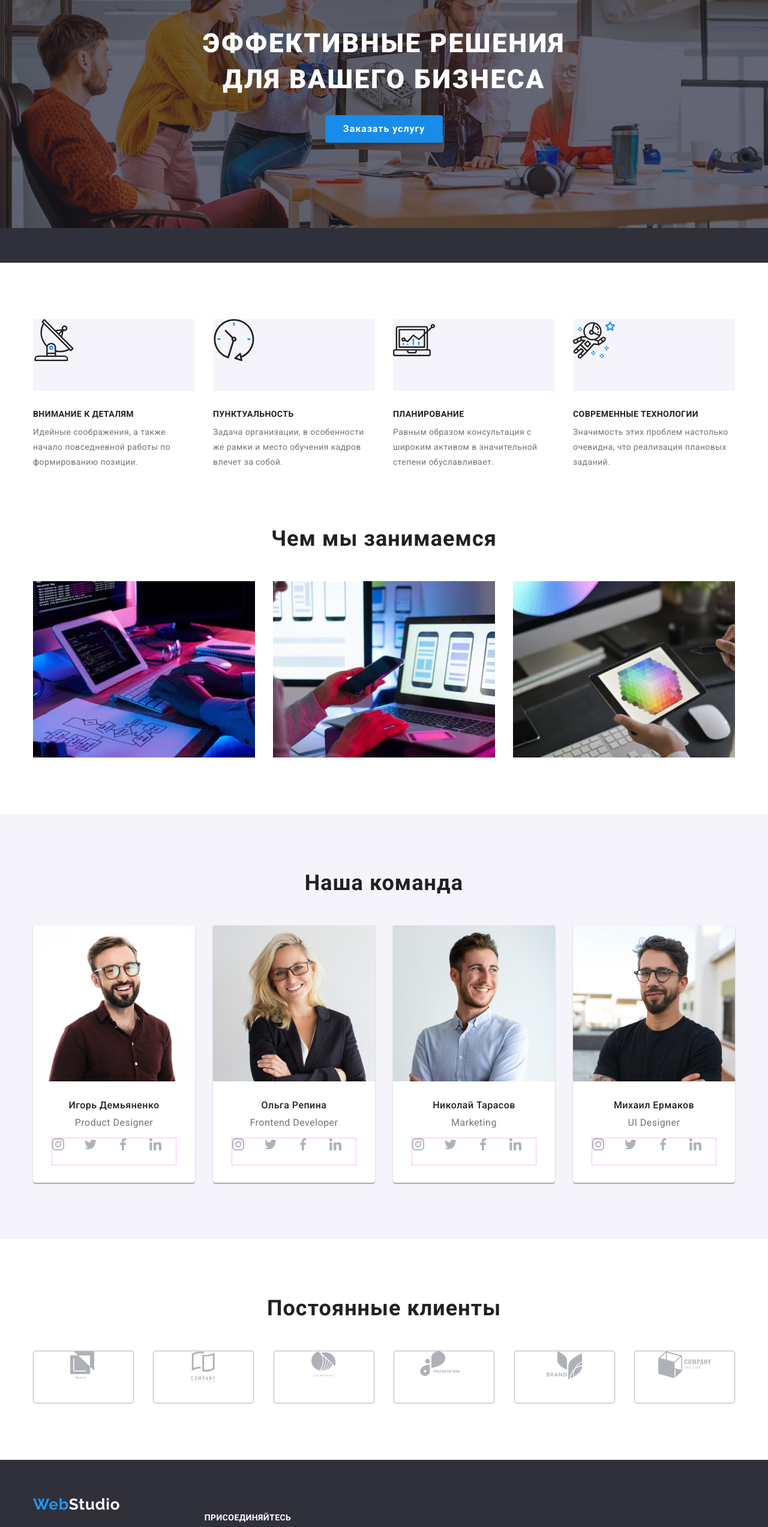
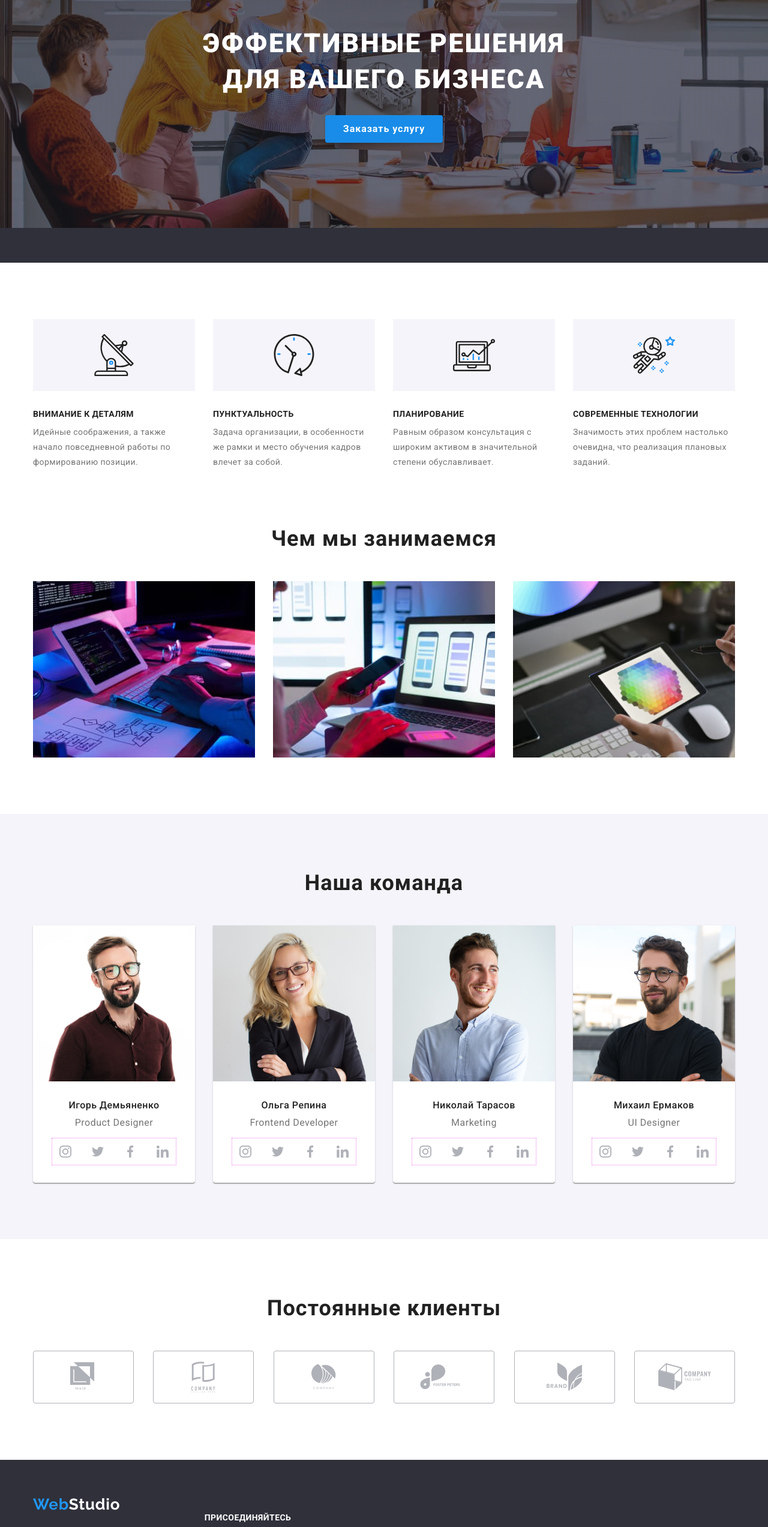
Before and after one commit to irabrunda/goit-markup-hw-04, a plain HTML site: page index.html in a window 1280 px wide. Shown: the part 240-2786 px from the top of the page at 60% size. Drawn offline with nearby package versions, Linux system fonts and the light colour scheme.

Commit message:
centered-icons

```diff
--- a/style.css
+++ b/style.css
@@ -237,9 +237,10 @@ a {
     letter-spacing: 0.03em;
     color: var(--secondary-text-color);
 }
-/* ИКОНКИ ИЗ СПРАЙТА */
 .feature-icon-div {
-    display: block;
+    display: flex;
+    justify-content: center;
+    align-items: center;
     padding: 0;
     width: 270px;
     height: 120px;
@@ -357,7 +358,9 @@ a {
 }
 /* Наша команда соцсети */
 .team-social {
-    display: inline-flex;
+    display: flex;
+    justify-content: center;
+    align-items: center;
     margin: 0;
     padding: 0;
     outline: 1px dotted violet;
@@ -366,12 +369,30 @@ a {
 .team-social .link + .link {
     margin-left: 10px;
 }
+.team-social .link {
+    list-style: none;
+    display: flex;
+    justify-content: center;
+    align-items: center;
+    width: 44px;
+    height: 44px;
+    border-radius: 50%;
+    box-shadow: none;
+
+    background-color: var(--primary-background-color);
+    background-repeat: no-repeat;
+    background-size: contain;
+    background-position: center;
+}
 .link .social-icon {
     text-decoration: none;
     display: flex;
     justify-content: center;
+    align-items: center;
     padding: 0;
     border: none;
+
+    background-position: center;
     color: var(--icon-primary);
 }
 .team-social-icon {
@@ -381,20 +402,7 @@ a {
     fill: currentColor;
 }
 
-.team-social li {
-    list-style: none;
-    display: inline-flex;
-    content: "";
-    width: 44px;
-    height: 44px;
-    border-radius: 50%;
-    box-shadow: none;
 
-    background-color: var(--primary-background-color);
-    background-repeat: no-repeat;
-    background-size: auto;
-    background-position: center;
-}
 .team-social .link:hover,
 .team-social .link:focus {
     background-color: var(--accent-color);
@@ -431,7 +439,9 @@ a {
 }
 .clients-img .item {
     list-style: none;
-    display: inline-block;
+    display: inline-flex;
+    justify-content: center;
+    align-items: center;
     width: 168px;
     height: 88px;
     text-align: center;
@@ -444,6 +454,7 @@ a {
     border-radius: 4px;
 }
 .item .link-svg {
+    display: flex;
     text-decoration: none;
     color: var(--icon-primary);
 }
@@ -518,20 +529,20 @@ a {
     color: var(--light-color);
 }
 .smm-icons {
-    display: inline-flex;
+    display: flex;
     margin: 0;
     padding: 0;
+}
+.smm-icons .item {
+    list-style: none;
 }
 .smm-icons .item + .item {
     margin-left: 10px;
 }
-.smm-icons li {
-    list-style: none;
-    display: inline-flex;
-}
 .smm-icons .f-link {
-    display: inline-block;
-    text-align: center;
+    display: flex;
+    justify-content: center;
+    align-items: center;
     width: 44px;
     height: 44px;
     color: var(--light-color);
@@ -558,7 +569,6 @@ a {
 
 
 /* Портфолио */
-
 
 /* Фильтры */
 .filters {
```
